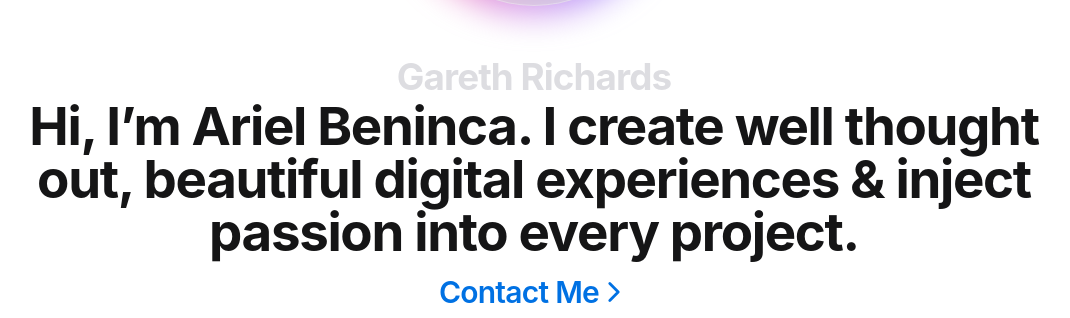
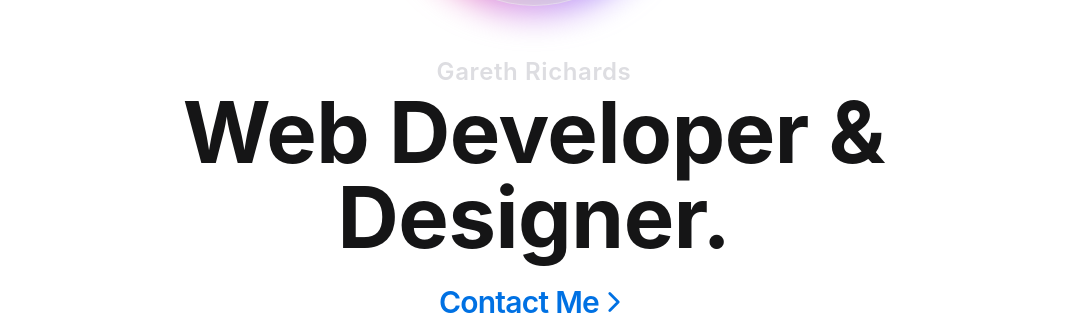
Before and after one commit to TheBoringBOT/developer-portfolio, a Next.js app: page / in a window 1280 px wide. Shown: the part 378-696 px from the top of the page, without its empty margins (106-1176 px from the left). Built offline with nearby package versions, Linux system fonts and the light colour scheme.

Commit message:
style: dark mode highlight colors

```diff
--- a/components/hero/intro.js
+++ b/components/hero/intro.js
@@ -34,25 +34,24 @@ const fadeInUp = {
 export default function intro({ setModalOpen }) {
   return (
     <>
-      <section className="flex flex-col items-center pb-32 mx-auto text-center  lg:max-w-5xl">
+      <section className="flex flex-col items-center mx-auto text-center pb-36 lg:max-w-5xl">
         <div className="flex flex-col items-center mt-24 lg:mt-32 ">
           <Avatar />
           <motion.div variants={stagger} initial="initial" animate="animate">
             <motion.div variants={fadeInUp}>
-              <h1 className=" tracking-tight text-xl leading-tight md:text-[2.3rem]  font-bold text-grey block">
+              <span className="block text-2xl font-semibold leading-normal tracking-wide text-grey dark:text-dark-grey">
                 Gareth Richards
-              </h1>
+              </span>
             </motion.div>
             <motion.div variants={fadeInUp}>
-              <span className=" tracking-tight text-2xl leading-tight md:text-6xl lg:text-[3.3rem] font-bold  ">
-                Hi, I’m Ariel Beninca. I create well thought out, beautiful
-                digital experiences & inject passion into every project.
-              </span>
+              <h1 className="leading-snug dark:text-light-grey text-black text-[3.3rem]  md:text-6xl lg:text-[5.3rem]  font-bold pb-2 ">
+                Web Developer & Designer.
+              </h1>
             </motion.div>
             <motion.div variants={fadeInUp}>
               <button
                 onClick={setModalOpen}
-                className="mt-4 text-3xl font-semibold tracking-tight text-highlight hover:underline hover:text-highlight-hover"
+                className="mt-4 text-3xl font-semibold tracking-tight text-highlight hover:underline hover:text-highlight-hover dark:text-highlight-dark dark:hover:text-highlight-dark-hover"
               >
                 <span className="flex items-center space-x-4">
                   {" "}
--- a/components/layout/footer.js
+++ b/components/layout/footer.js
@@ -10,16 +10,16 @@ export default function footer({ setModalOpen }) {
     <footer className="h-[90vh] min-h-[600px] max-h-[850px] w-full p-0 m-0 mx-auto flex text-center justify-center bg-white dark:bg-black">
       <div className="flex flex-col items-center max-w-5xl px-5 mx-auto md:px-0">
         <div className="flex flex-col items-center justify-center mt-auto ">
-          <h4 className="pt-10 text-5xl font-bold gradient-title md:text-8xl ">
+          <h4 className="pt-10 text-6xl font-bold gradient-title lg:text-8xl ">
             Would you like to contact me?
           </h4>
           <button
             onClick={() => setModalOpen(true)}
-            className="mt-8 text-2xl font-medium transition-all duration-200 text-highlight hover:underline hover:highlight-hover"
+            className="mt-8 text-2xl font-semibold transition-all duration-200 lg:text-3xl text-highlight hover:underline hover:highlight-hover dark:text-highlight-dark dark:hover:text-highlight-dark-hover"
           >
             <span className="flex items-center space-x-4">
               {" "}
-              Send me a message <IoChevronForward />{" "}
+              Send a message <IoChevronForward />{" "}
             </span>
           </button>
         </div>
--- a/pages/project/[id].js
+++ b/pages/project/[id].js
@@ -73,7 +73,7 @@ const Product = ({ props }) => {
         initial="initial"
         animate="animate"
         exit={{ opacity: 0 }}
-        className="grid min-h-screen grid-cols-6 md:grid-cols-12 bg-light-grey"
+        className="grid min-h-screen grid-cols-6 md:grid-cols-12 bg-light-grey dark:text-light-grey dark:bg-black-secondary"
       >
         {/* Project mockup */}
         <div className="col-span-6 box lg:h-full">
@@ -106,7 +106,7 @@ const Product = ({ props }) => {
         </div>
 
         {/* project details */}
-        <div className="col-span-6 bg-white lg:h-full">
+        <div className="col-span-6 bg-white dark:bg-black dark:text-white lg:h-full">
           <div className="flex flex-col items-center justify-center h-full px-10 py-16 lg:py-0 xl:px-20 2xl:px-40">
             <motion.div variants={stagger} className="space-y-10">
               <Link href="/" passHref>
@@ -166,7 +166,7 @@ const Product = ({ props }) => {
                       <a
                         target="_blank"
                         href={code}
-                        className="font-normal text-black transition-all hover:text-black hover:underline"
+                        className="font-normal text-black transition-all dark:text-white dark:hover:text-light-grey hover:text-black hover:underline"
                       >
                         <span className="flex items-center space-x-4">
                           {" "}
@@ -207,7 +207,7 @@ const techStack = (stack) => {
     return (
       <span
         key={index}
-        className="px-5 py-2 text-sm rounded bg-light-grey text-dark-grey"
+        className="px-5 py-2 text-sm rounded bg-light-grey text-dark-grey dark:bg-ghost-bg/20 dark:text-light-grey"
       >
         {item}
       </span>
```
